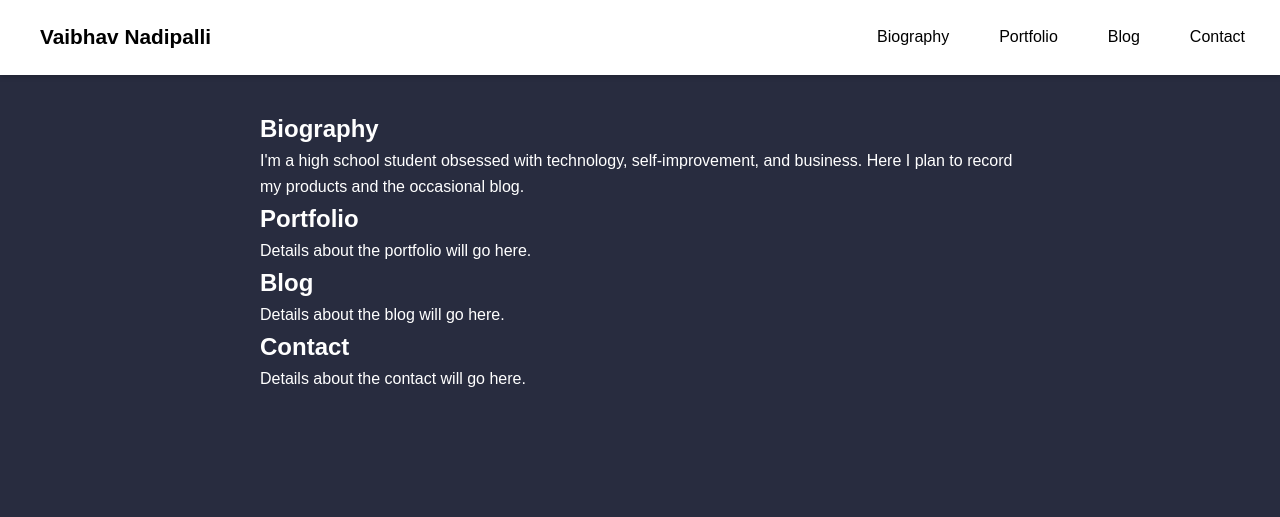
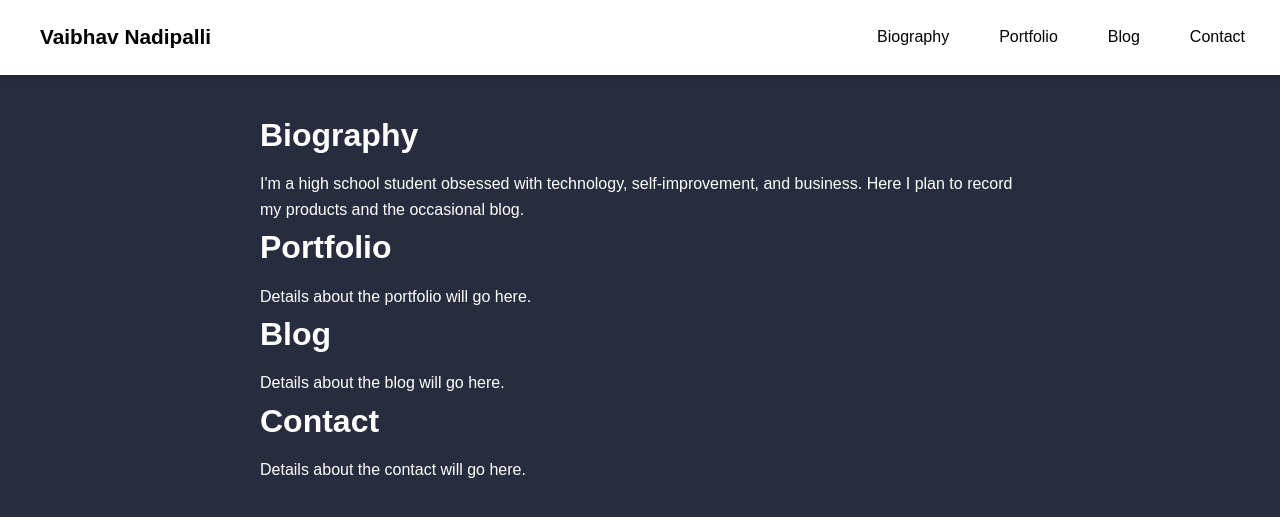
Before and after one commit to Vaibhav-Nadipalli/vaibhav-nadipalli.github.io, a Jekyll site: the page built from index.markdown, in a window 1280 px wide. Shown: the top 517 px of the page. Built offline with Jekyll 4.4.1, drawn with Linux system fonts in a browser that asks for light colours.

Commit message:
Update styles.css

```diff
--- a/assets/css/styles.css
+++ b/assets/css/styles.css
@@ -128,3 +128,199 @@
 
 section {
     padding:
+
+        /* Reset default browser styles */
+* {
+    margin: 0;
+    padding: 0;
+    box-sizing: border-box;
+}
+
+/* Basic body styling */
+body {
+    font-family: Arial, sans-serif;
+    line-height: 1.6;
+    background-color: #282c3f; /* Dark navy background */
+    color: #fff;
+    margin: 0;
+    padding: 0;
+}
+
+/* Navigation bar styling */
+header {
+    background-color: #fff; /* White background */
+    color: #000; /* Black text */
+    position: fixed;
+    width: 100%;
+    top: 0;
+    z-index: 1000;
+    padding: 15px 0;
+    box-shadow: 0 2px 5px rgba(0,0,0,0.2);
+    height: 75px;
+}
+
+.nav-container {
+    display: flex;
+    justify-content: space-between;
+    align-items: center;
+    padding: 0 20px;
+}
+
+.nav-title {
+    font-size: 1.3em;
+    color: #000;
+    margin: 5px 0;
+    padding: 0;
+    margin-left: 20px;
+}
+
+.nav-title a {
+    text-decoration: none;
+    color: #000;
+}
+
+.nav-toggle {
+    display: none;
+}
+
+.nav-toggle-label {
+    font-size: 1.8em; /* Increased size by 3 pixels */
+    cursor: pointer;
+    margin-left: auto;
+    margin-top: 5px;
+}
+
+.nav-menu {
+    display: flex;
+    align-items: center;
+}
+
+.nav-links {
+    list-style: none;
+    display: flex;
+}
+
+.nav-links li {
+    margin-left: 20px;
+}
+
+.nav-links li:first-child {
+    margin-left: 0;
+}
+
+.nav-links li a {
+    color: #000;
+    text-decoration: none;
+    padding: 0px 15px;
+    transition: color 0.3s ease;
+}
+
+.nav-links li a:hover {
+    color: #007bff;
+}
+
+/* Show nav links when checkbox is checked */
+.nav-toggle:checked + .nav-toggle-label + .nav-menu {
+    display: flex;
+    position: absolute;
+    top: 75px;
+    left: 0;
+    width: 100%;
+    background-color: #fff;
+    flex-direction: column;
+    align-items: center;
+    box-shadow: 0 2px 5px rgba(0,0,0,0.2);
+}
+
+.nav-toggle:checked + .nav-toggle-label + .nav-menu .nav-links {
+    flex-direction: column;
+    width: 100%;
+}
+
+.nav-toggle:checked + .nav-toggle-label + .nav-menu .nav-links li {
+    margin: 10px 0;
+}
+
+/* Hide hamburger menu on desktop */
+@media (min-width: 769px) {
+    .nav-toggle-label {
+        display: none;
+    }
+}
+
+/* Main content area */
+main {
+    max-width: 800px;
+    margin: 90px auto 20px;
+    padding: 20px;
+    background-color: #282c3f;
+    color: #fff;
+}
+
+section {
+    padding: 20px 0;
+    margin: 20px 0;
+}
+
+.section-title {
+    font-size: 2em;
+    margin-bottom: 10px;
+    color: #fff;
+}
+
+.section-alt1 {
+    background-color: #2c3e50; /* Darker navy tint */
+}
+
+.section-alt2 {
+    background-color: #34495e; /* Lighter navy tint */
+}
+
+/* Media query for mobile */
+@media (max-width: 768px) {
+    .nav-container {
+        padding: 0 10px;
+    }
+
+    .nav-title {
+        font-size: 1.1em;
+        margin-left: 10px;
+    }
+
+    .nav-toggle-label {
+        margin-left: 10px;
+    }
+
+    .nav-menu {
+        display: none;
+    }
+
+    .nav-toggle:checked + .nav-toggle-label + .nav-menu {
+        display: flex;
+        position: absolute;
+        top: 75px;
+        left: 0;
+        width: 100%;
+        background-color: #fff;
+        flex-direction: column;
+        align-items: center;
+        box-shadow: 0 2px 5px rgba(0,0,0,0.2);
+    }
+
+    .nav-links {
+        flex-direction: column;
+        align-items: center;
+    }
+
+    .nav-links li {
+        margin: 10px 0;
+    }
+
+    header {
+        top: 0;
+    }
+
+    main {
+        margin-top: 75px;
+    }
+}
```
